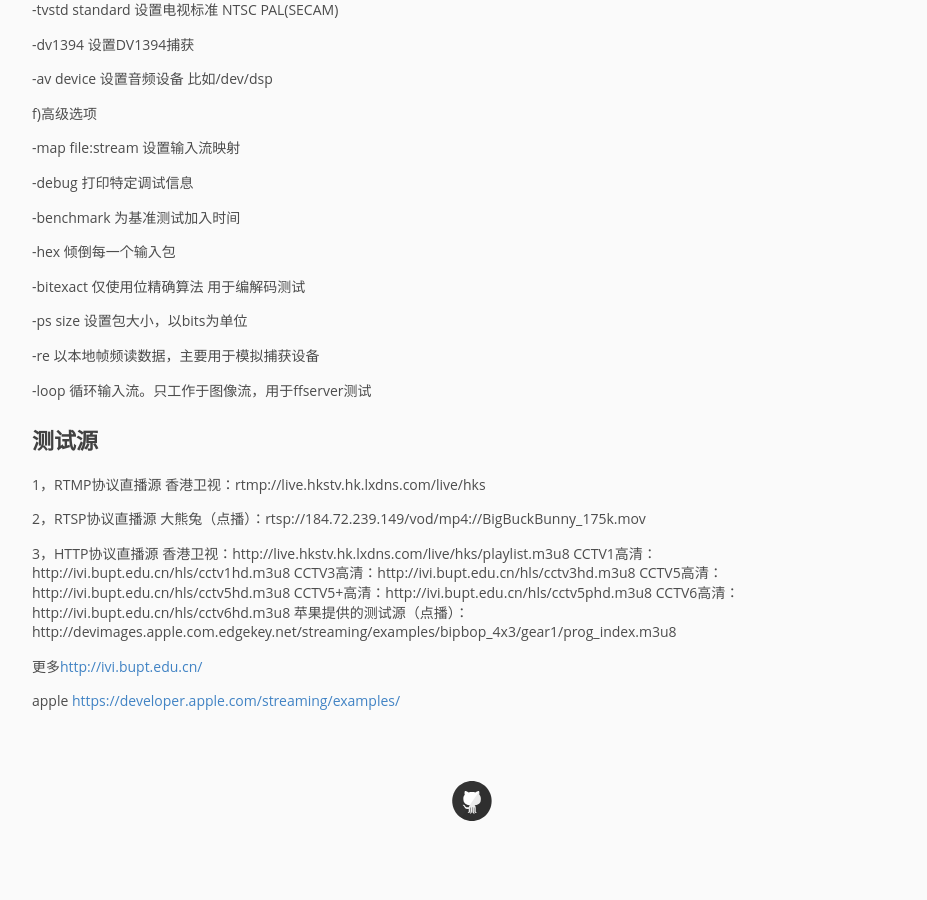
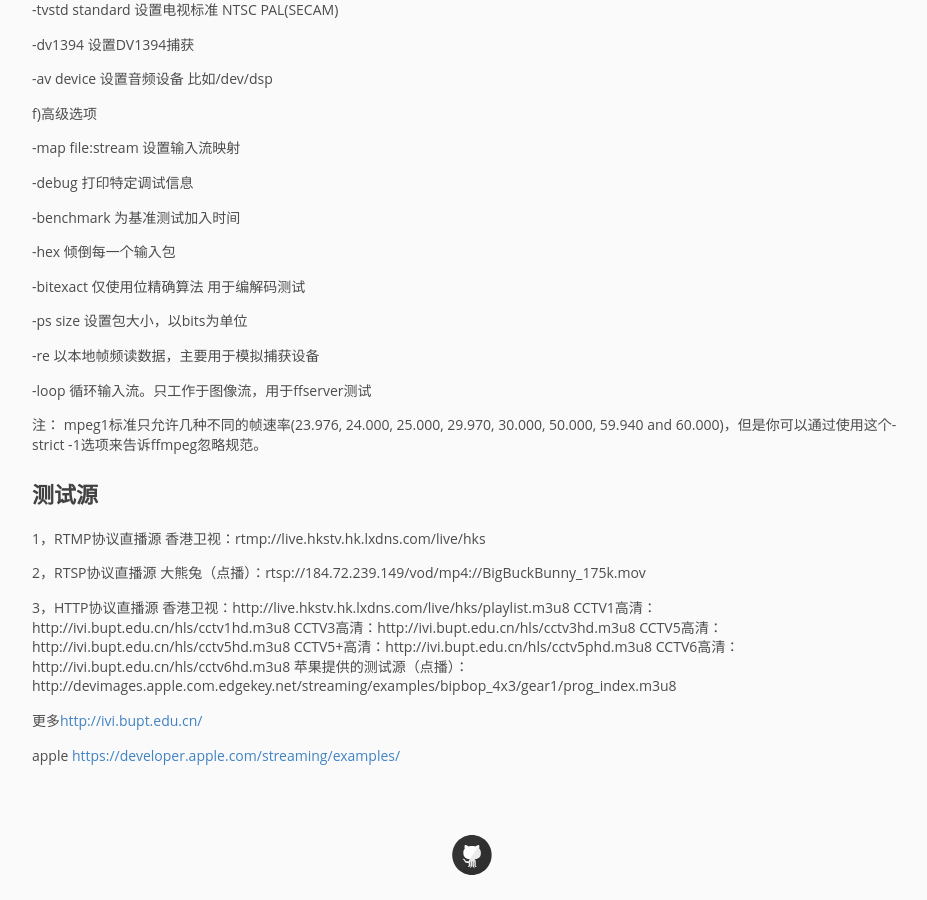
Before and after one commit to pingmalu/pingmalu.github.io, a Jekyll site: the page built from _posts/2017-12-29-流媒体技术.md, in a window 1280 px wide and 900 px high, scrolled down 4630 px. Shown: the whole window, without its empty margins (168-1095 px from the left). Built offline with Jekyll 4.4.1, drawn with Linux system fonts in a browser that asks for light colours; nearby versions of some CDN libraries; before the commit the page ends 5476 px from its top, so only the background shows below that.

Commit message:
'update'

```diff
--- a/_posts/2017-12-29-流媒体技术.md
+++ b/_posts/2017-12-29-流媒体技术.md
@@ -284,6 +284,8 @@
 -loop 循环输入流。只工作于图像流，用于ffserver测试
 
 
+注： mpeg1标准只允许几种不同的帧速率(23.976, 24.000, 25.000, 29.970, 30.000, 50.000, 59.940 and 60.000)，但是你可以通过使用这个-strict -1选项来告诉ffmpeg忽略规范。
+
 
 # 测试源
 
```
